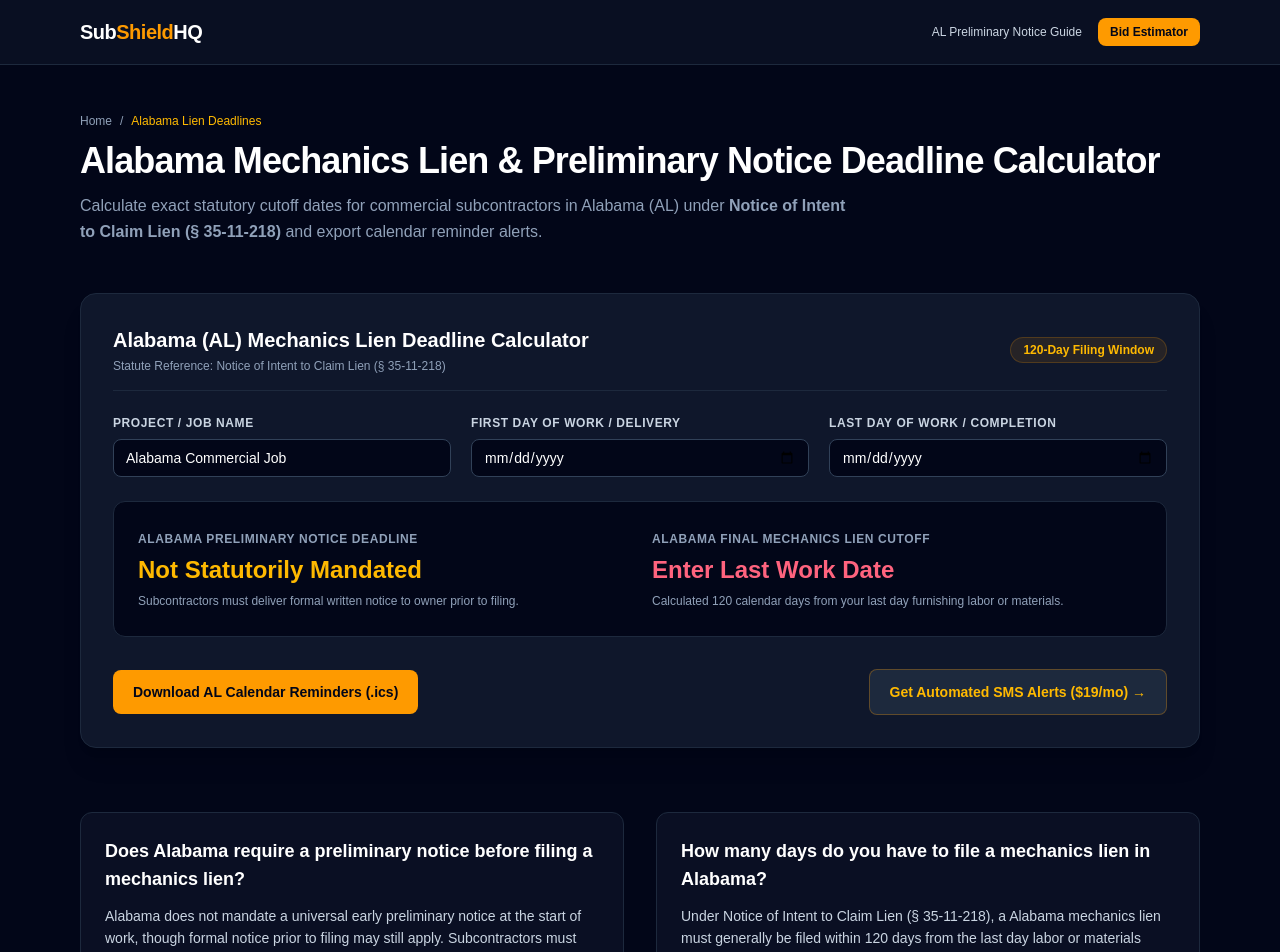
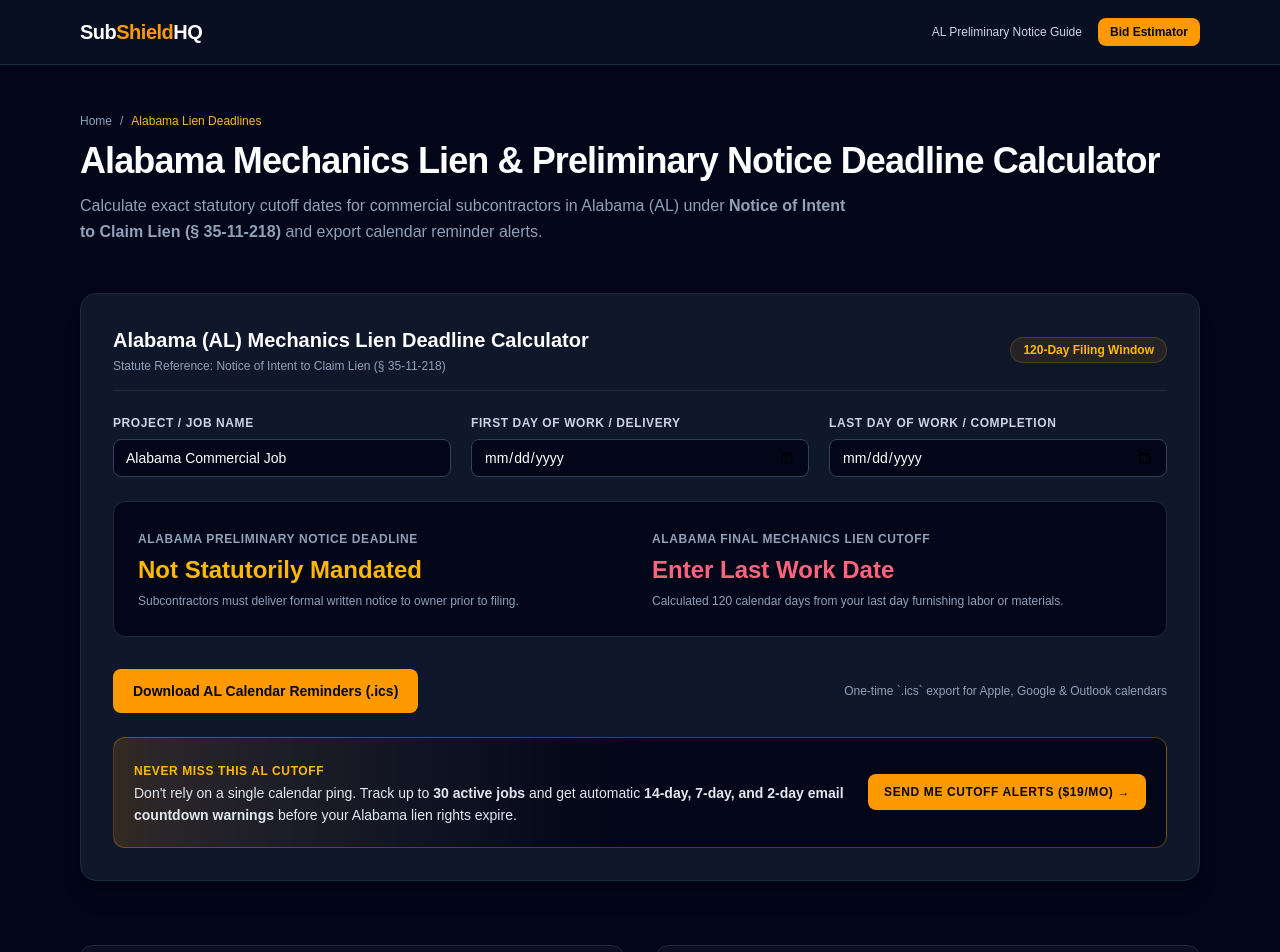
Before and after one commit to Waylonaho/subshield, a Next.js app: page /lien-deadlines/alabama in a window 1280 px wide. Shown: the top 952 px of the page. Built offline with nearby package versions, Linux system fonts and the light colour scheme.

Commit message:
Enhance cutoff reminder section with details and styling
Added a reminder for cutoff alerts with an updated button label and additional explanatory text.

```diff
--- a/components/StateLienCalculator.tsx
+++ b/components/StateLienCalculator.tsx
@@ -191,11 +191,29 @@ export default function StateLienCalculator({ rule }: { rule: StateLienRule }) {
           Download {rule.code} Calendar Reminders (.ics)
         </button>
 
+        <span className="text-xs text-slate-400">
+          One-time `.ics` export for Apple, Google &amp; Outlook calendars
+        </span>
+      </div>
+
+      {/* Embedded Cutoff Reminder Conversion Box */}
+      <div className="rounded-xl bg-gradient-to-r from-amber-500/15 via-slate-950 to-slate-950 border border-amber-500/35 p-5 flex flex-col sm:flex-row items-start sm:items-center justify-between gap-4">
+        <div className="space-y-1">
+          <span className="text-xs font-extrabold uppercase tracking-wider text-amber-400">
+            Never Miss This {rule.code} Cutoff
+          </span>
+          <p className="text-xs sm:text-sm text-slate-200 leading-relaxed">
+            Don&apos;t rely on a single calendar ping. Track up to{" "}
+            <strong>30 active jobs</strong> and get automatic{" "}
+            <strong>14-day, 7-day, and 2-day email countdown warnings</strong>{" "}
+            before your {rule.name} lien rights expire.
+          </p>
+        </div>
         <a
           href={STRIPE_PRO_URL}
-          className="w-full sm:w-auto text-center px-5 py-3 rounded-lg bg-slate-800 hover:bg-slate-700 text-amber-400 border border-amber-500/30 font-semibold text-sm transition"
+          className="shrink-0 px-4 py-2.5 rounded-lg bg-amber-500 hover:bg-amber-400 text-slate-950 font-extrabold text-xs uppercase tracking-wider transition"
         >
-          Get Automated SMS Alerts ($19/mo) →
+          Send Me Cutoff Alerts ($19/mo) →
         </a>
       </div>
     </div>
```
